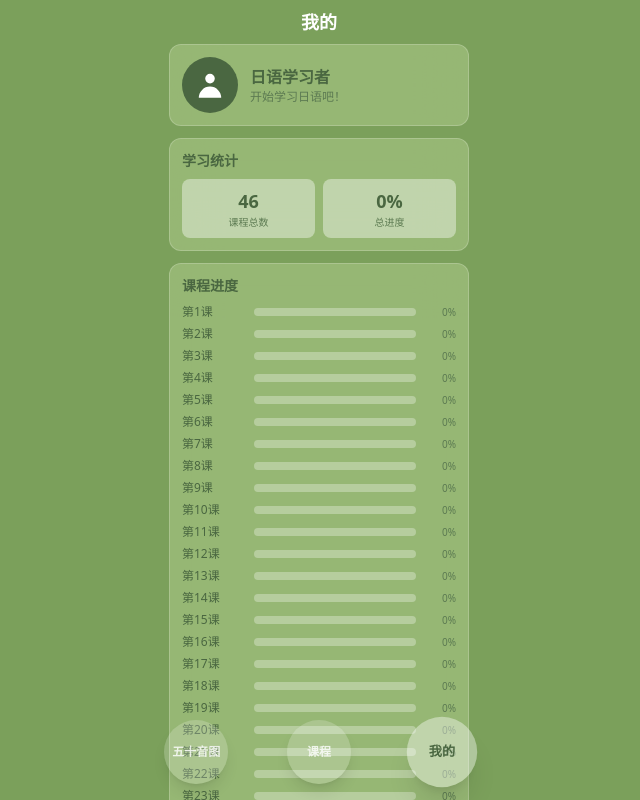
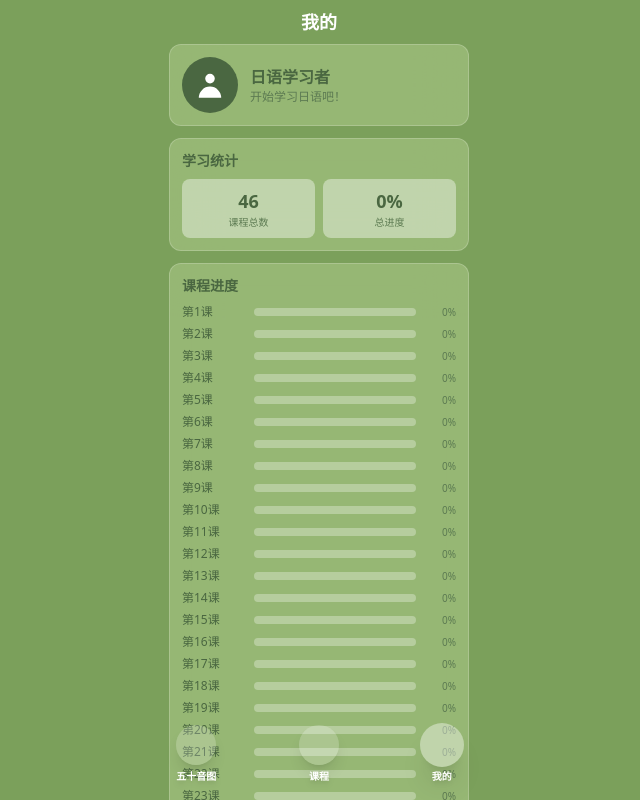
Before and after one commit to chen205518/jp-app-source, a Vue app: page /#/my in a window 1280 px wide. Shown: the top 800 px of the page, without its empty margins (321-961 px from the left). Built offline with nearby package versions, Linux system fonts and the light colour scheme.

Commit message:
shrink circles and move text below

```diff
--- a/src/components/BottomNav.vue
+++ b/src/components/BottomNav.vue
@@ -16,41 +16,56 @@ const navigateTo = (path: string) => {
 <template>
   <div class="fixed bottom-0 left-0 right-0 z-40" :style="{ paddingBottom: `env(safe-area-inset-bottom, 0px)` }">
     <div>
-      <div class="max-w-[400px] mx-auto flex items-center justify-around py-4 px-4">
+      <div class="max-w-[400px] mx-auto flex items-end justify-around py-4 px-4">
         <button
           @click="navigateTo('/home')"
           :class="[
-            'w-16 h-16 rounded-full flex flex-col items-center justify-center transition-all shadow-lg',
+            'flex flex-col items-center gap-1 transition-all',
+          ]"
+        >
+          <div
+            :class="[
+              'w-10 h-10 rounded-full flex items-center justify-center shadow-lg transition-all',
               isActive('/home')
                 ? 'bg-white/40 text-[#4A6741] scale-110 shadow-xl'
                 : 'bg-white/20 text-white/80 hover:bg-white/30 hover:scale-105 active:scale-95'
             ]"
-        >
-          <span class="text-xs font-bold">五十音图</span>
+          ></div>
+          <span class="text-[10px] font-bold text-white drop-shadow-md">五十音图</span>
         </button>
 
         <button
           @click="navigateTo('/course')"
           :class="[
-            'w-16 h-16 rounded-full flex flex-col items-center justify-center transition-all shadow-lg',
+            'flex flex-col items-center gap-1 transition-all',
+          ]"
+        >
+          <div
+            :class="[
+              'w-10 h-10 rounded-full flex items-center justify-center shadow-lg transition-all',
               isActive('/course')
                 ? 'bg-white/40 text-[#4A6741] scale-110 shadow-xl'
                 : 'bg-white/20 text-white/80 hover:bg-white/30 hover:scale-105 active:scale-95'
             ]"
-        >
-          <span class="text-xs font-bold">课程</span>
+          ></div>
+          <span class="text-[10px] font-bold text-white drop-shadow-md">课程</span>
         </button>
 
         <button
           @click="navigateTo('/my')"
           :class="[
-            'w-16 h-16 rounded-full flex flex-col items-center justify-center transition-all shadow-lg',
+            'flex flex-col items-center gap-1 transition-all',
+          ]"
+        >
+          <div
+            :class="[
+              'w-10 h-10 rounded-full flex items-center justify-center shadow-lg transition-all',
               isActive('/my')
                 ? 'bg-white/40 text-[#4A6741] scale-110 shadow-xl'
                 : 'bg-white/20 text-white/80 hover:bg-white/30 hover:scale-105 active:scale-95'
             ]"
-        >
-          <span class="text-xs font-bold">我的</span>
+          ></div>
+          <span class="text-[10px] font-bold text-white drop-shadow-md">我的</span>
         </button>
       </div>
     </div>
```
Lines whose indentation alone changed are shown as unchanged.
